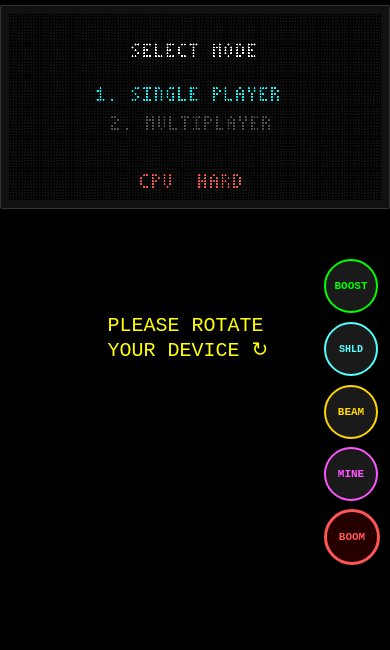
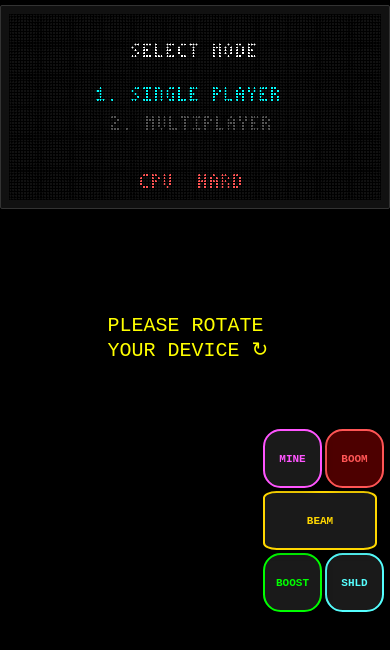
Before and after one commit to Obrelix/Maze-Battlegrounds-Tabletop-Arcade, a plain HTML site: page Demo/Playable_Demo.html in a window 390 px wide. Drawn offline with Linux system fonts and the light colour scheme; animation ran at ten frames a second.

Commit message:
Updated - Mobile Controls

```diff
--- a/Demo/Playable_Demo.html
+++ b/Demo/Playable_Demo.html
@@ -77,7 +77,7 @@
                 bottom: 10px;
                 left: 0;
                 width: 100%;
-                height: 100vh;
+                height: 60vh;
                 justify-content: space-between;
                 padding: 0 ;
                 box-sizing: border-box;
@@ -95,19 +95,19 @@
             .touch-area.actions {
                 pointer-events: auto;
                 display: grid;
-                gap: 8px;
+                gap: 7px;
                 align-content: center;
-                grid-template-columns: 55px 55px 55px;
-                grid-template-rows: 55px 55px;
+                grid-template-columns: 55px 55px;
+                grid-template-rows: 55px 55px 55px 55px 55px;
                 margin-right: 10px;
             }
 
             .btn {
-                width: 50px;
-                height: 50px;
+                width: 55px;
+                height: 55px;
                 background: rgba(255, 255, 255, 0.1);
                 border: 2px solid rgba(255, 255, 255, 0.4);
-                border-radius: 50%;
+                border-radius: 30%;
                 color: #fff;
                 display: flex;
                 justify-content: center;
@@ -125,31 +125,33 @@
             }
 
             .btn[data-key="KeyG"] {
-                grid-column: 4;
+                grid-column: 1;
+                grid-row: 3;
+            }
+
+            .btn[data-key="KeyR"] {
+                grid-column: 2;
+                grid-row: 3;
+            }
+
+            .btn[data-key="KeyF"] {
+                border-radius: 12%;
+                width: 110px;
+                grid-column-start: 1;
+                grid-column-end: 2;
+                grid-row: 2;
+            }
+
+            .btn[data-key="KeyE"] {
+                grid-column: 1;
                 grid-row: 1;
             }
 
-            .btn[data-key="KeyR"] {
-                grid-column: 4;
-                grid-row: 2;
-                font-size: 10px;
-            }
-
-            .btn[data-key="KeyF"] {
-                grid-column: 4;
-                grid-row: 3;
-            }
-
-            .btn[data-key="KeyE"] {
-                grid-column: 4;
-                grid-row: 4;
-            }
-
             .btn[data-key="Space"] {
-                grid-column: 4;
-                grid-row: 5;
-                border-width: 3px;
-                background: rgba(255, 0, 0, 0.15);
+                grid-column: 2;
+                grid-row: 1;
+                /* border-width: 3px; */
+                background: rgba(255, 0, 0, 0.3);
             }
         }
 
```
Also changed, not shown: index.html (+14 -11 lines).
